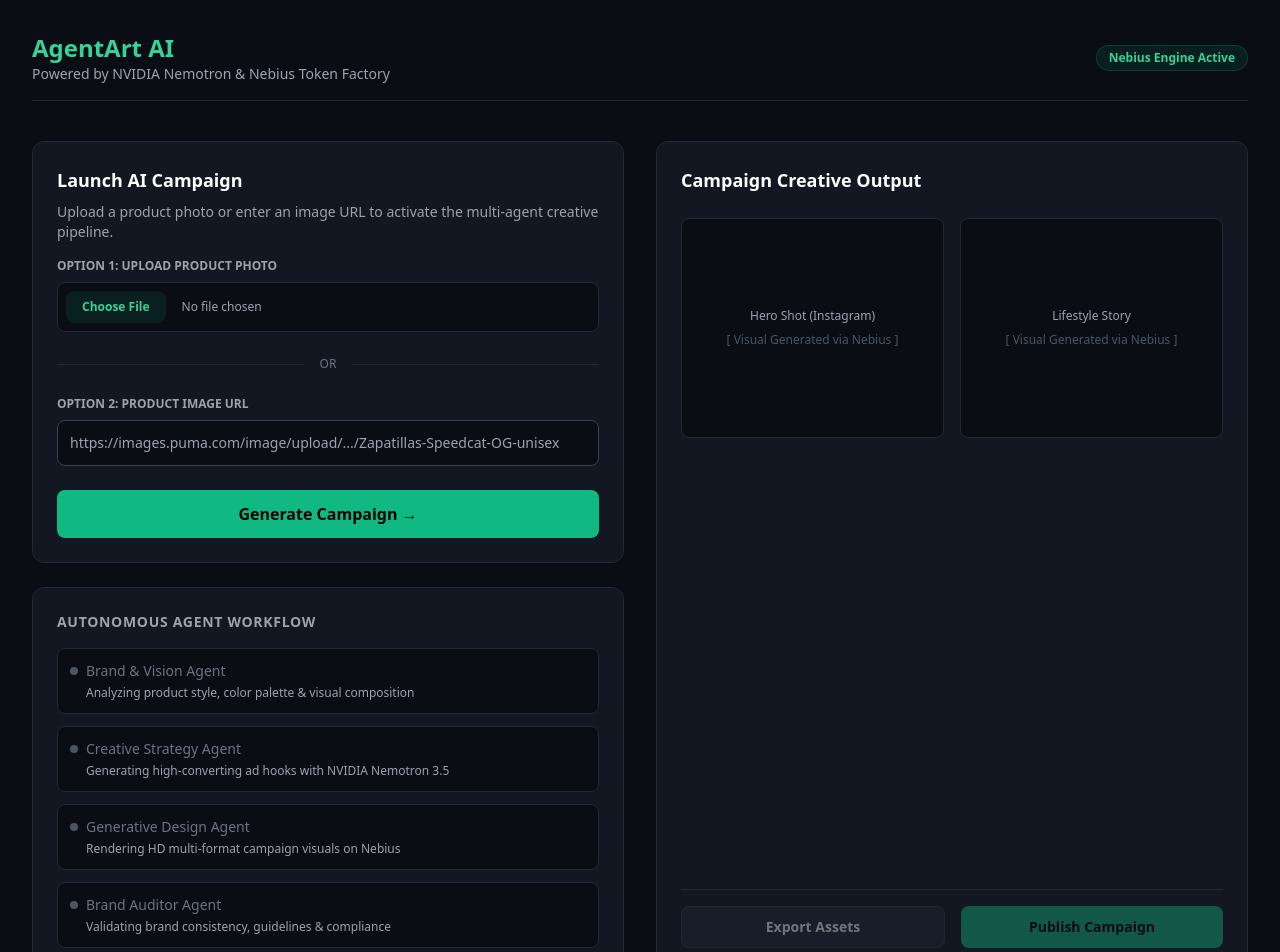
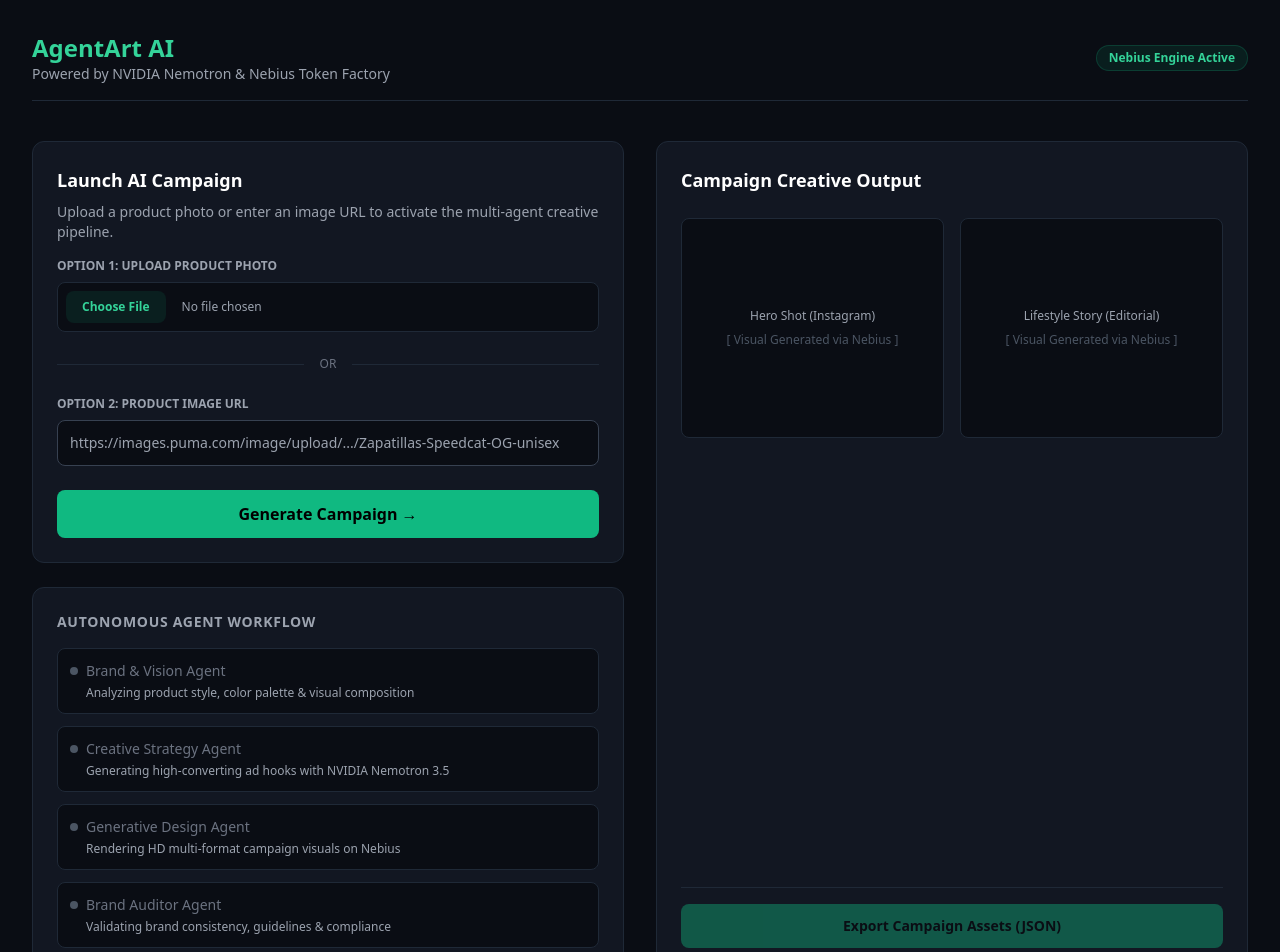
Before and after one commit to frgggter/agentart-ai, a Next.js app: page / in a window 1280 px wide. Shown: the top 952 px of the page. Built offline with nearby package versions, Linux system fonts and the light colour scheme.

Commit message:
Refactor campaign asset handling and UI updates

```diff
--- a/app/page.tsx
+++ b/app/page.tsx
@@ -8,9 +8,7 @@ export default function Home() {
   const [loading, setLoading] = useState(false);
   const [activeStep, setActiveStep] = useState(0);
   const [campaignData, setCampaignData] = useState<any>(null);
-  const [publishStatus, setPublishStatus] = useState<string | null>(null);
 
-  // Convierte la imagen subida desde el ordenador a formato Base64 Data URL
   const handleFileUpload = (e: React.ChangeEvent<HTMLInputElement>) => {
     const file = e.target.files?.[0];
     if (file) {
@@ -18,7 +16,7 @@ export default function Home() {
       reader.onloadend = () => {
         const base64String = reader.result as string;
         setSelectedImage(base64String);
-        setProductUrl(''); // Limpia la URL si se sube un archivo local
+        setProductUrl('');
       };
       reader.readAsDataURL(file);
     }
@@ -33,7 +31,6 @@ export default function Home() {
 
     setLoading(true);
     setCampaignData(null);
-    setPublishStatus(null);
     setActiveStep(1);
 
     setTimeout(() => setActiveStep(2), 1500);
@@ -66,9 +63,9 @@ export default function Home() {
     if (!campaignData) return;
 
     const exportBundle = {
-      project: 'AgentArt AI Campaign',
+      project: 'AgentArt AI Campaign Assets',
       generatedAt: new Date().toISOString(),
-      sourceAsset: selectedImage ? 'Uploaded Local Image File' : productUrl,
+      sourceAsset: selectedImage ? 'Uploaded Product Photo File' : productUrl,
       strategy: campaignData,
     };
 
@@ -79,12 +76,6 @@ export default function Home() {
     a.download = 'agentart-campaign-assets.json';
     a.click();
     URL.revokeObjectURL(url);
-  }
-
-  function handlePublish() {
-    setPublishStatus('Connecting to Meta Ads Manager & Google Ads APIs...');
-    setTimeout(() => setPublishStatus('Syncing creative assets & ad hooks...'), 1500);
-    setTimeout(() => setPublishStatus('Campaign Live! Dispatched to Meta Ads & Google Ads.'), 3000);
   }
 
   return (
@@ -100,7 +91,7 @@ export default function Home() {
       </header>
 
       <div className="grid grid-cols-1 lg:grid-cols-2 gap-8">
-        {/* Left Column: Asset Input & Workflow */}
+        {/* Left Column: Input Controls & Workflow */}
         <div className="space-y-6">
           <div className="bg-[#121722] p-6 rounded-xl border border-gray-800">
             <h2 className="text-lg font-semibold mb-2">Launch AI Campaign</h2>
@@ -108,7 +99,6 @@ export default function Home() {
               Upload a product photo or enter an image URL to activate the multi-agent creative pipeline.
             </p>
 
-            {/* File Upload Control */}
             <div className="mb-4">
               <label className="block text-xs font-semibold text-gray-400 mb-2 uppercase">
                 Option 1: Upload Product Photo
@@ -142,7 +132,6 @@ export default function Home() {
               <div className="flex-grow border-t border-gray-800"></div>
             </div>
 
-            {/* URL Input Control */}
             <div className="mb-4">
               <label className="block text-xs font-semibold text-gray-400 mb-2 uppercase">
                 Option 2: Product Image URL
@@ -198,7 +187,7 @@ export default function Home() {
           </div>
         </div>
 
-        {/* Right Column: Output & Action Controls */}
+        {/* Right Column: Creative Output & Action Controls */}
         <div className="bg-[#121722] p-6 rounded-xl border border-gray-800 flex flex-col justify-between">
           <div>
             <div className="flex justify-between items-center mb-6">
@@ -211,19 +200,32 @@ export default function Home() {
             </div>
 
             <div className="grid grid-cols-2 gap-4 mb-6">
+              {/* Card 1: Studio Clean Clean Shot */}
               <div className="bg-[#0A0D14] border border-gray-800 rounded-lg p-3 text-center min-h-[220px] flex flex-col justify-center items-center overflow-hidden">
-                <span className="text-xs text-gray-400 mb-2 block">Hero Shot (Instagram)</span>
+                <span className="text-xs text-gray-400 mb-2 block font-medium">Hero Shot (Instagram)</span>
                 {campaignData?.images?.heroShot ? (
-                  <img src={campaignData.images.heroShot} alt="Hero Shot" className="w-full h-44 object-contain rounded-md" />
+                  <div className="w-full h-44 flex items-center justify-center bg-radial from-gray-800/40 to-transparent p-2 rounded-md">
+                    <img src={campaignData.images.heroShot} alt="Hero Shot" className="max-h-full max-w-full object-contain rounded-md drop-shadow-2xl" />
+                  </div>
                 ) : (
                   <p className="text-xs text-gray-600">[ Visual Generated via Nebius ]</p>
                 )}
               </div>
 
+              {/* Card 2: Editorial Ad Visual transformation */}
               <div className="bg-[#0A0D14] border border-gray-800 rounded-lg p-3 text-center min-h-[220px] flex flex-col justify-center items-center overflow-hidden">
-                <span className="text-xs text-gray-400 mb-2 block">Lifestyle Story</span>
+                <span className="text-xs text-gray-400 mb-2 block font-medium">Lifestyle Story (Editorial)</span>
                 {campaignData?.images?.lifestyleStory ? (
-                  <img src={campaignData.images.lifestyleStory} alt="Lifestyle Story" className="w-full h-44 object-contain rounded-md" />
+                  <div className="w-full h-44 flex items-center justify-center bg-gradient-to-tr from-amber-950/40 via-emerald-950/30 to-black p-2 rounded-md border border-emerald-500/20 relative overflow-hidden">
+                    <img
+                      src={campaignData.images.lifestyleStory}
+                      alt="Lifestyle Story"
+                      className="max-h-full max-w-full object-contain rounded-md filter contrast-125 saturate-110 drop-shadow-[0_10px_20px_rgba(16,185,129,0.2)]"
+                    />
+                    <span className="absolute bottom-2 right-2 text-[9px] uppercase tracking-widest bg-emerald-500/20 text-emerald-300 px-1.5 py-0.5 rounded border border-emerald-500/40 backdrop-blur-sm">
+                      AI Enhanced
+                    </span>
+                  </div>
                 ) : (
                   <p className="text-xs text-gray-600">[ Visual Generated via Nebius ]</p>
                 )}
@@ -242,28 +244,16 @@ export default function Home() {
                 </ul>
               </div>
             )}
-
-            {publishStatus && (
-              <div className="p-3 bg-emerald-500/10 border border-emerald-500/30 text-emerald-400 rounded-lg text-xs mb-4 text-center font-mono animate-pulse">
-                {publishStatus}
-              </div>
-            )}
           </div>
 
-          <div className="flex gap-4 pt-4 border-t border-gray-800">
+          {/* Single clean export control */}
+          <div className="pt-4 border-t border-gray-800">
             <button
               onClick={handleExport}
               disabled={!campaignData}
-              className="flex-1 py-2.5 bg-gray-800 hover:bg-gray-700 text-sm font-semibold rounded-lg border border-gray-700 disabled:opacity-40"
+              className="w-full py-3 bg-emerald-500 hover:bg-emerald-600 text-black font-semibold rounded-lg transition-all disabled:opacity-40 text-sm"
             >
-              Export Assets
-            </button>
-            <button
-              onClick={handlePublish}
-              disabled={!campaignData}
-              className="flex-1 py-2.5 bg-emerald-500 hover:bg-emerald-600 text-black text-sm font-semibold rounded-lg disabled:opacity-40"
-            >
-              Publish Campaign
+              Export Campaign Assets (JSON)
             </button>
           </div>
         </div>
```
